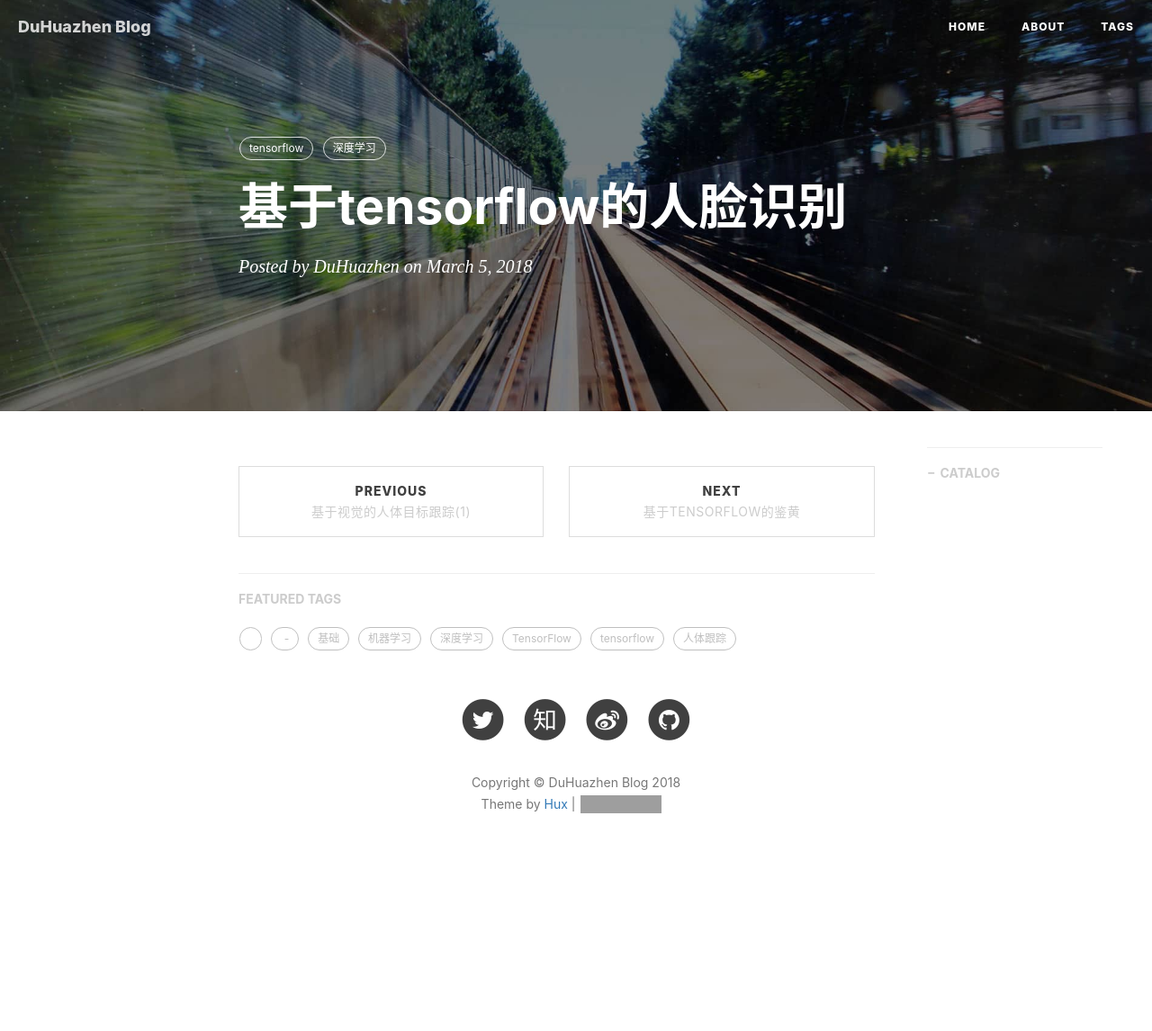
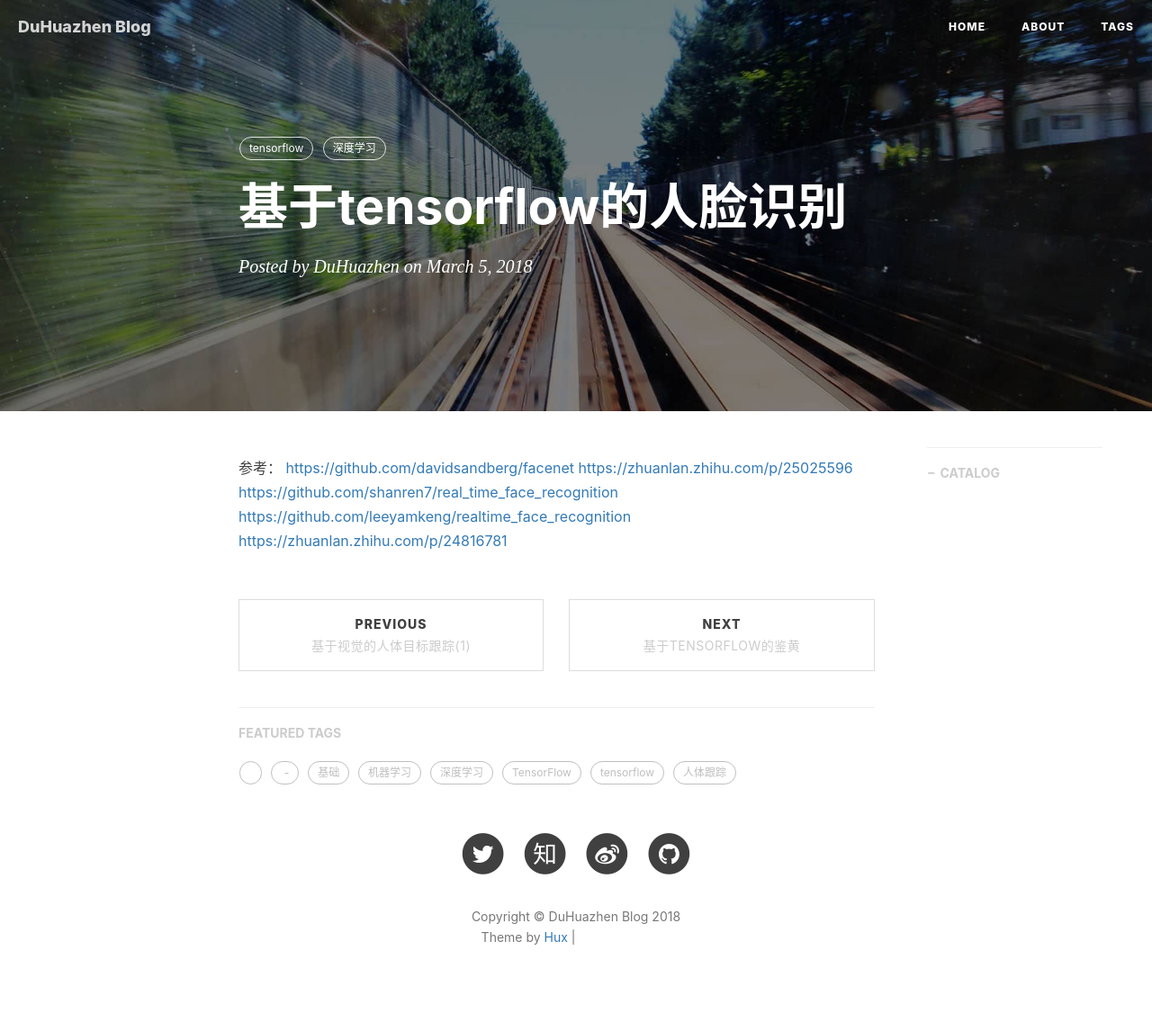
Before and after one commit to duhuazhen/duhuazhen.github.io, a Jekyll site: the page built from _posts/2018-3-5-RAISR.markdown, in a window 1280 px wide. Shown: the whole page at 90% size. Built offline with Jekyll 4.4.1, drawn with Linux system fonts in a browser that asks for light colours; nearby versions of some CDN libraries; comment, search, counter and statistics services are not loaded; before the commit the page ends 998 px from its top, so only the background shows below that; grey boxes are pictures that could not be loaded.

Commit message:
Update 2018-3-5-RAISR.markdown

```diff
--- a/_posts/2018-3-5-RAISR.markdown
+++ b/_posts/2018-3-5-RAISR.markdown
@@ -9,3 +9,12 @@ tags:
     - tensorflow
     - 深度学习
 ---
+
+
+
+参考：
+[https://github.com/davidsandberg/facenet](https://github.com/davidsandberg/facenet)
+[https://zhuanlan.zhihu.com/p/25025596](https://zhuanlan.zhihu.com/p/25025596)
+[https://github.com/shanren7/real_time_face_recognition](https://github.com/shanren7/real_time_face_recognition)
+[https://github.com/leeyamkeng/realtime_face_recognition](https://github.com/leeyamkeng/realtime_face_recognition)
+[https://zhuanlan.zhihu.com/p/24816781](https://zhuanlan.zhihu.com/p/24816781)
```
